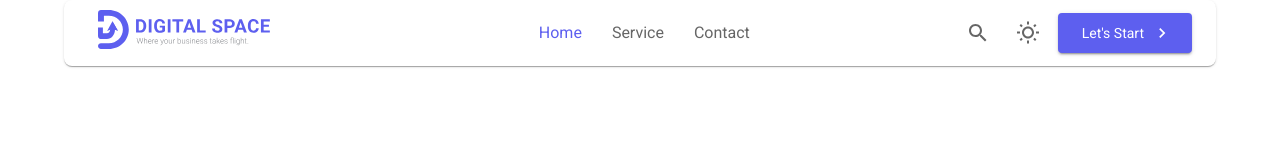
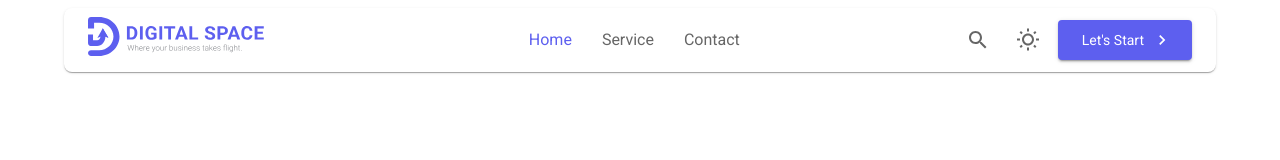
Before and after one commit to Sumeda98/Digital-Space, a React (Create React App) app: page / in a window 1280 px wide. Shown: the top 160 px of the page. Built offline with nearby package versions, Linux system fonts and the light colour scheme.

Commit message:
build file netlify

```diff
--- a/src/Layout/Header.jsx
+++ b/src/Layout/Header.jsx
@@ -2,7 +2,7 @@ import React from "react";
 import AppBar from "@mui/material/AppBar";
 import Box from "@mui/material/Box";
 import Toolbar from "@mui/material/Toolbar";
-import { Typography, Button, Container, Grid, Drawer, List, ListItem, Divider } from "@mui/material";
+import { Typography, Button, Container, Grid, Drawer, List, ListItem, Divider,SliverAppBar,Sliver } from "@mui/material";
 import IconButton from "@mui/material/IconButton";
 import WbSunnyRoundedIcon from "@mui/icons-material/WbSunnyRounded";
 import WbSunnyOutlinedIcon from '@mui/icons-material/WbSunnyOutlined';
@@ -36,13 +36,14 @@ export default function Header({ toggleThemeMode, darkMode }) {
           elevation="1"
           position="sticky"
           sx={{
+            mt:1,
             borderRadius: 2,
             backgroundColor: darkMode ? "#121212" : "white",
           }}
         >
           <Toolbar sx={{ justifyContent: "space-between" }}>
             <Link to="/" style={{ textDecoration: "none" }}>
-              <img src={Logo} alt="Logo" style={{ padding: "10px", maxWidth: "80%", height: "auto" }} />
+              <img src={Logo} alt="Logo" style={{ maxWidth: "80%", height: "auto" }} />
             </Link>
             <Box
               sx={{
--- a/src/pages/home/HeroSection.jsx
+++ b/src/pages/home/HeroSection.jsx
@@ -20,6 +20,7 @@ const HeroSection = () => {
           xs={12}
           md={6}
           sx={{
+            mt:isMobile? 4:0,
             display: "flex",
             alignItems: "center",
             justifyContent: { xs: "center", md: "left" },
```
Also changed, not shown: 1 other file (tests, documents, lock files or other folders).
